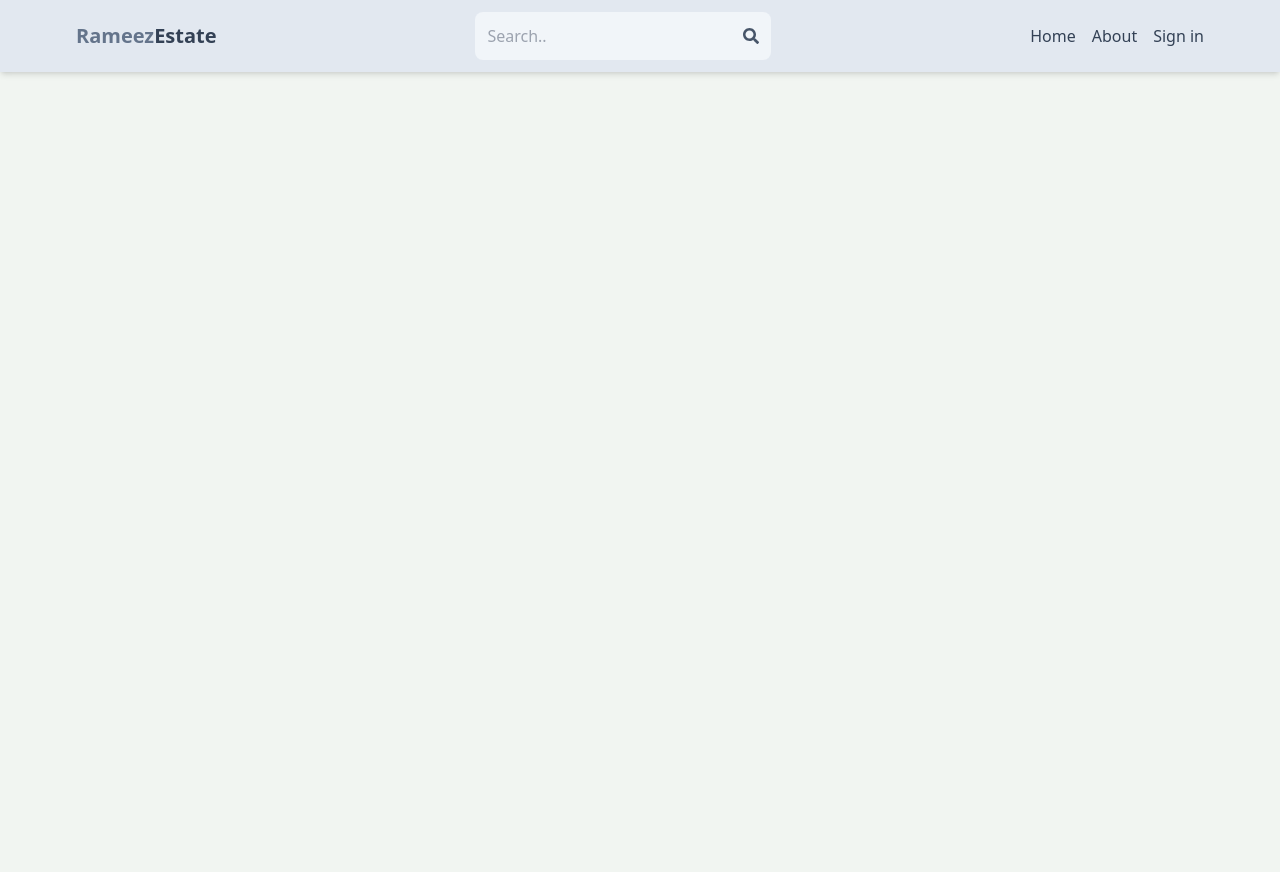
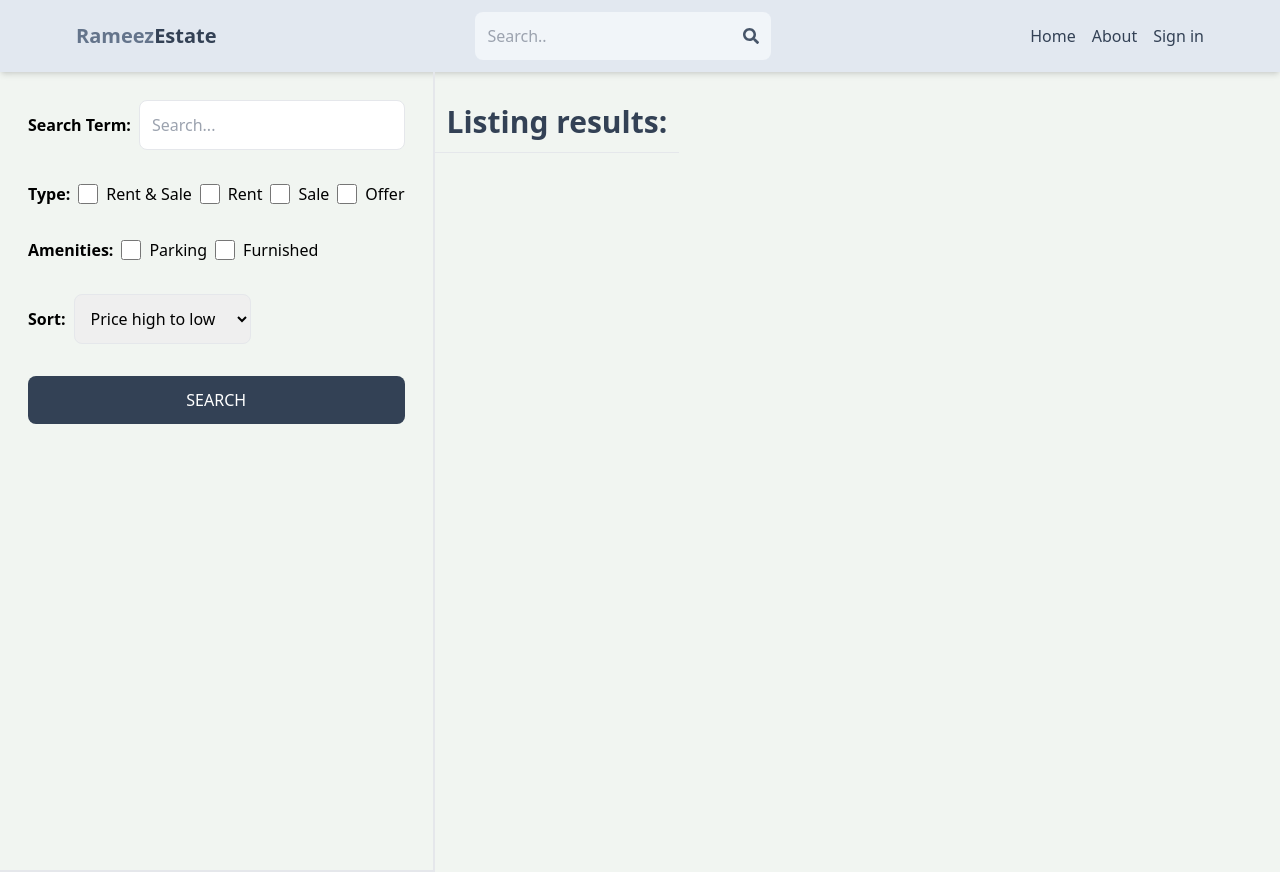
Before and after one commit to MOHINUDDIN-RAZI/real_estate, a React (Vite) app in the folder client/: page /search in a window 1280 px wide. Before the commit the page ends 800 px from the top, so only its background shows below. Built offline with nearby package versions, Linux system fonts and the light colour scheme; no server answers.

Commit message:
Create search page ui

```diff
--- a/client/src/App.jsx
+++ b/client/src/App.jsx
@@ -9,6 +9,7 @@
 import CreateListing from "./pages/CreateListing";
 import UpdateListing from "./pages/UpdateLisiting.jsx";
 import Listing from "./pages/Listing";
+import Search from "./pages/Search";
 
 export default function App() {
   return (
@@ -19,6 +20,7 @@
         <Route path="/sign-in" element={<SignIn />} />
         <Route path="/sign-up" element={<SignUp />} />
         <Route path="/about" element={<About />} />
+        <Route path="/search" element={<Search />} />
         <Route path="/listing/:listingId" element={<Listing />} />
         <Route element={<PrivateRoute />}>
           <Route path="/profile" element={<Profile />} />
--- /dev/null
+++ b/client/src/pages/Search.jsx
@@ -0,0 +1,70 @@
+import React from "react";
+
+export default function Search() {
+  return (
+    <div className="flex flex-col md:flex-row">
+      <div className="p-7  border-b-2 md:border-r-2 md:min-h-screen">
+        <form className="flex flex-col gap-8">
+          <div className="flex items-center gap-2">
+            <label className="whitespace-nowrap font-semibold">
+              Search Term:
+            </label>
+            <input
+              type="text"
+              id="searchTerm"
+              placeholder="Search..."
+              className="border rounded-lg p-3 w-full"
+            />
+          </div>
+          <div className="flex gap-2 flex-wrap items-center">
+            <label className="font-semibold">Type:</label>
+            <div className="flex gap-2">
+              <input type="checkbox" id="all" className="w-5" />
+              <span>Rent & Sale</span>
+            </div>
+            <div className="flex gap-2">
+              <input type="checkbox" id="rent" className="w-5" />
+              <span>Rent</span>
+            </div>
+            <div className="flex gap-2">
+              <input type="checkbox" id="sale" className="w-5" />
+              <span>Sale</span>
+            </div>
+            <div className="flex gap-2">
+              <input type="checkbox" id="offer" className="w-5" />
+              <span>Offer</span>
+            </div>
+          </div>
+          <div className="flex gap-2 flex-wrap items-center">
+            <label className="font-semibold">Amenities:</label>
+            <div className="flex gap-2">
+              <input type="checkbox" id="parking" className="w-5" />
+              <span>Parking</span>
+            </div>
+            <div className="flex gap-2">
+              <input type="checkbox" id="furnished" className="w-5" />
+              <span>Furnished</span>
+            </div>
+          </div>
+          <div className="flex items-center gap-2">
+            <label className="font-semibold">Sort:</label>
+            <select id="sort_order" className="border rounded-lg p-3">
+              <option>Price high to low</option>
+              <option>Price low to hight</option>
+              <option>Latest</option>
+              <option>Oldest</option>
+            </select>
+          </div>
+          <button className="bg-slate-700 text-white p-3 rounded-lg uppercase hover:opacity-95">
+            Search
+          </button>
+        </form>
+      </div>
+      <div className="">
+        <h1 className="text-3xl font-semibold border-b p-3 text-slate-700 mt-5">
+          Listing results:
+        </h1>
+      </div>
+    </div>
+  );
+}
```
